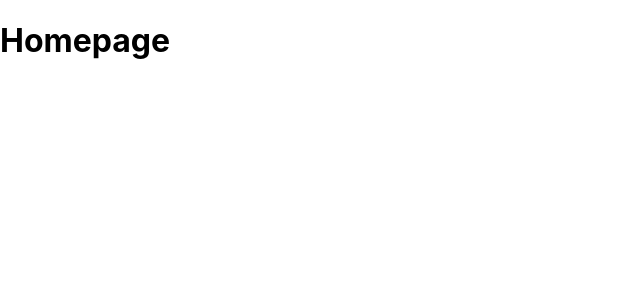
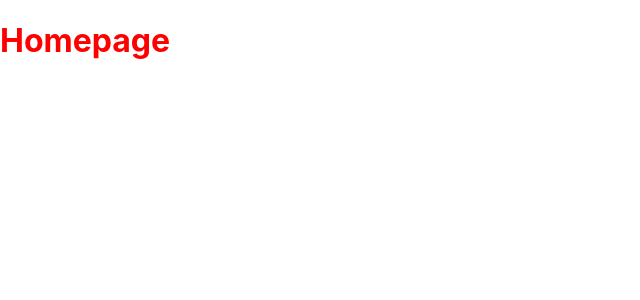
Before and after one commit to KhoaTranDo/Nintendo_Project, a React (Create React App) app: page / in a window 1280 px wide. Shown: the top 300 px of the page, without its empty margins (0-640 px from the left). Built offline with nearby package versions, Linux system fonts and the light colour scheme.

Commit message:
config style inline ESlint

```diff
--- a/package.json
+++ b/package.json
@@ -42,8 +42,9 @@
   "devDependencies": {
     "@typescript-eslint/eslint-plugin": "^5.4.0",
     "@typescript-eslint/parser": "^5.4.0",
-    "eslint": "^8.3.0",
+    "eslint": "^7.27.0",
     "eslint-config-prettier": "^8.3.0",
+    "eslint-plugin-no-inline-styles": "^1.0.5",
     "eslint-plugin-prettier": "^4.0.0",
     "eslint-plugin-react": "^7.27.1",
     "prettier": "2.4.1",
--- a/src/components/page/homepage/index.tsx
+++ b/src/components/page/homepage/index.tsx
@@ -1,9 +1,17 @@
+/** @format */
+
 import React from "react";
+
+const styles = {
+  text: {
+    color: "red",
+  },
+};
 
 const homepage = () => {
   return (
     <>
-      <h1>Homepage</h1>
+      <h1 style={styles.text}>Homepage</h1>
     </>
   );
 };
--- a/src/index.tsx
+++ b/src/index.tsx
@@ -1,3 +1,5 @@
+/** @format */
+
 import React from "react";
 import ReactDOM from "react-dom";
 import "./index.scss";
```
Also changed, not shown: .eslintrc.js (added).
